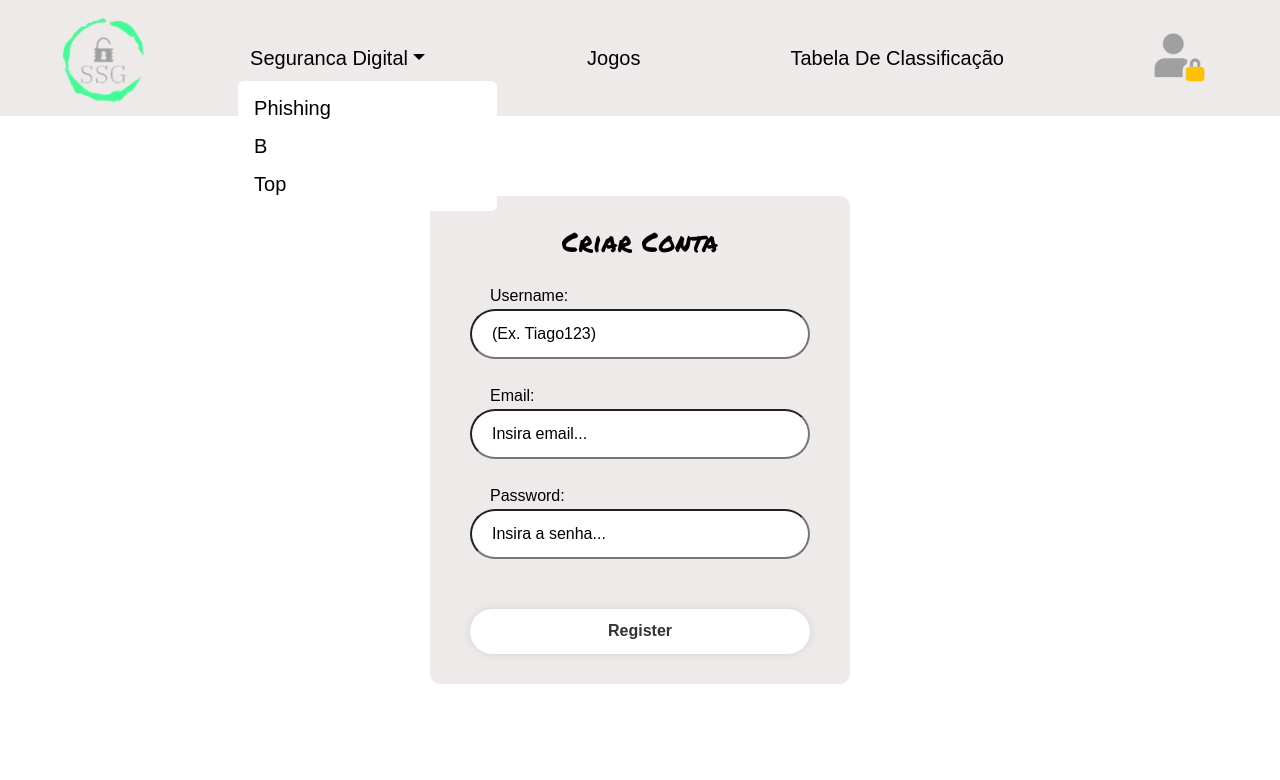
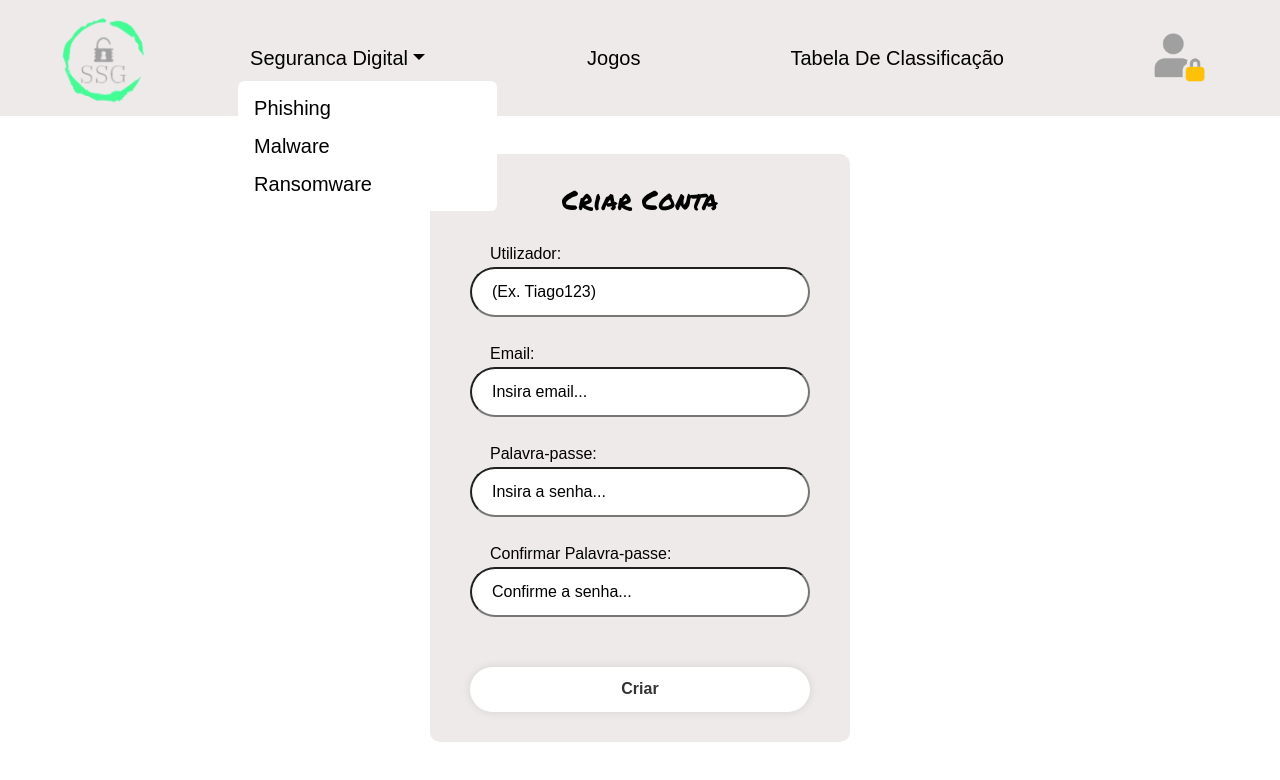
Before and after one commit to tiagoomota24/SSG, a React (Create React App) app in the folder client/: page /register in a window 1280 px wide. Both pictures are taken after a click on the button "Seguranca Digital". Shown: the top 780 px of the page. Built offline with nearby package versions, Linux system fonts and the light colour scheme.

Commit message:
Update_client

```diff
--- a/client/src/Components/Navbar.js
+++ b/client/src/Components/Navbar.js
@@ -38,8 +38,8 @@ export default function Navbar() {
             <Dropdown.Item as={Link} to="/phishing">
               Phishing
             </Dropdown.Item>
-            <Dropdown.Item href="#">B</Dropdown.Item>
-            <Dropdown.Item href="#">Top</Dropdown.Item>
+            <Dropdown.Item href="#">Malware</Dropdown.Item>
+            <Dropdown.Item href="#">Ransomware</Dropdown.Item>
           </Dropdown.Menu>
         </Dropdown>
         <Link
--- a/client/src/pages/Login.js
+++ b/client/src/pages/Login.js
@@ -34,9 +34,9 @@ function Login() {
             login();
           }}
         >
-          <h2>Bem vindo ao SSG</h2>
+          <h2>Bem-vindo ao SSG</h2>
           <div className="input-box">
-            <label>Username</label>
+            <label>Utilizador</label>
             <input
               type="text"
               onChange={(event) => {
@@ -46,7 +46,7 @@ function Login() {
             <FaUser className="icon" />
           </div>
           <div className="input-box">
-            <label>Password</label>
+            <label>Palavra-passe</label>
             <input
               type="password"
               onChange={(event) => {
@@ -56,12 +56,12 @@ function Login() {
             <FaLock className="icon" />
           </div>
           <div className="remember-forgot">
-            <label>
+{/*             <label>
               <input type="checkbox" /> Lembrar-me
-            </label>
+            </label> */}
             <a href="/">Esqueceu-se da palavra-passe?</a>
           </div>
-          <button type="submit">Login</button>{" "}
+          <button type="submit">Entrar</button>{" "}
           <div className="register-link">
             <p>
               Não tens conta? <a href="/register">Criar Conta</a>{" "}
--- a/client/src/pages/Register.js
+++ b/client/src/pages/Register.js
@@ -12,13 +12,17 @@ function Registration() {
   const initialValues = {
     username: "",
     password: "",
-    email: ""
-  };
+    email: "",
+    confirmPassword: ""
+    };
 
   const validationSchema = Yup.object().shape({
     username: Yup.string().min(3, 'O Utilizador deve ter pelo menos 3 caracteres').max(15, 'O Utilizador deve ter no máximo 15 caracteres').required('Obrigatório!'),
-    password: Yup.string().min(4, 'A senha deve ter pelo menos 4 caracteres').max(20, 'A senha deve ter no máximo 20 caracteres').required('Obrigatório!'),
-    email: Yup.string().email('O endereço de email é inválido').required('Obrigatório!')
+    password: Yup.string().min(8, 'A senha deve ter pelo menos 8 caracteres').max(20, 'A senha deve ter no máximo 20 caracteres')
+    .matches(/^(?=.*[a-z])(?=.*[A-Z])(?=.*[0-9])/,"Deve incluir maiúsculas, minúsculas e números")
+    .required('Obrigatório!'),
+    email: Yup.string().email('O endereço de email é inválido').required('Obrigatório!'),
+    confirmPassword: Yup.string().oneOf([Yup.ref('password'), null], 'Passwords must match').required('Confirm Password is required'),
   });
 
   const onSubmit = (data) => {
@@ -53,7 +57,7 @@ function Registration() {
         >
           <Form className="formContainer">
             <div className="input-box">
-              <label>Username: </label>
+              <label>Utilizador: </label>
               <Field
                 autoComplete="off"
                 id="inputCreatePost1"
@@ -73,7 +77,7 @@ function Registration() {
               <ErrorMessage name="email" component="span" />
             </div>
             <div className="input-box">
-              <label>Password: </label>
+              <label>Palavra-passe: </label>
               <Field
                 autoComplete="off"
                 type="password"
@@ -83,7 +87,18 @@ function Registration() {
               />
               <ErrorMessage name="password" component="span" />
             </div>
-            <button type="submit"> Register</button>
+            <div className="input-box">
+              <label>Confirmar Palavra-passe: </label>
+              <Field
+                autoComplete="off"
+                type="password"
+                id="inputCreatePost4"
+                name="confirmPassword"
+                placeholder="Confirme a senha..."
+              />
+                <ErrorMessage name="confirmPassword" component="span" />
+            </div>
+            <button type="submit"> Criar</button>
           </Form>
         </Formik>
       </div>
--- a/client/src/styles/Login.css
+++ b/client/src/styles/Login.css
@@ -11,7 +11,7 @@
     display: flex;
     justify-content: center;
     align-items: center;
-    min-height: 81vh;
+    min-height: 83vh;
 }
 
 .wrapper{
@@ -60,9 +60,9 @@
 
 .wrapper .remember-forgot{
     display: flex;
-    justify-content: space-between;
+    justify-content: center;
     font-size: 14.5px;
-    margin: -15px 0 15px;
+    margin: -15px 0 25px;
 }
 
 .remember-forgot label input{
```
